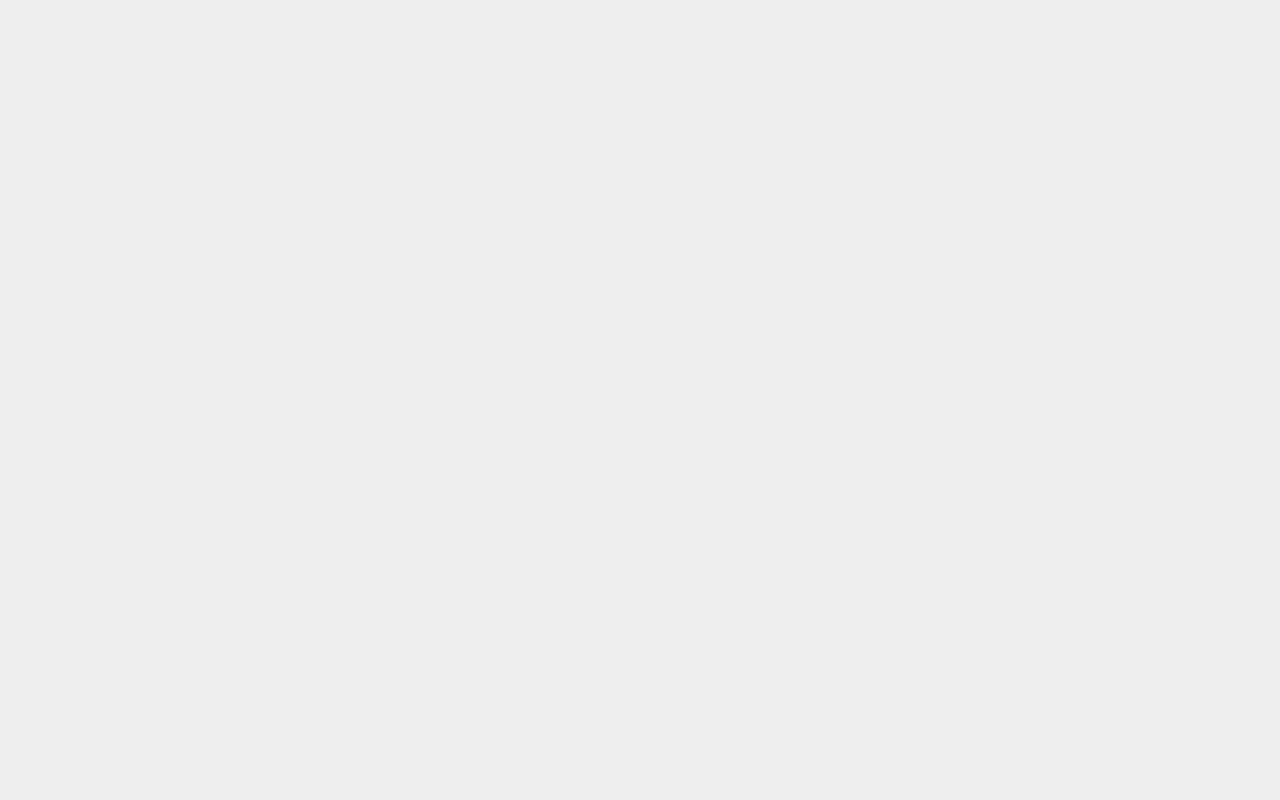
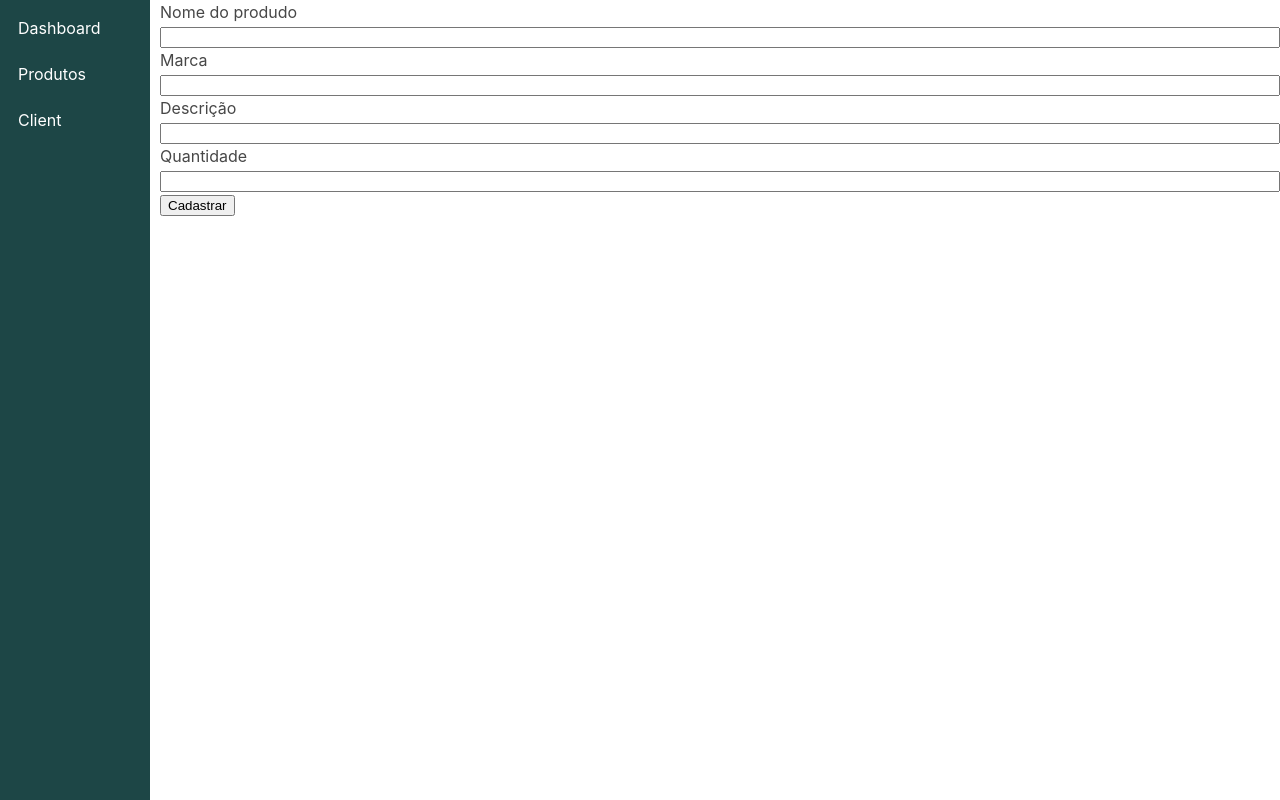
Before and after one commit to pamplona007/fs38-dc-projeto-react, a React (Vite) app: page /dashboard in a window 1280 px wide. Before the commit this address had no page. Built offline with nearby package versions, Linux system fonts and the light colour scheme.

Commit message:
Dashboard

```diff
--- a/package.json
+++ b/package.json
@@ -13,6 +13,7 @@
     "react": "^18.3.1",
     "react-dom": "^18.3.1",
     "react-router": "^7.0.1",
+    "react-router-dom": "^6.29.0",
     "swiper": "^11.1.14"
   },
   "devDependencies": {
--- /dev/null
+++ b/src/components/dashboard/menu/Menu.jsx
@@ -0,0 +1,15 @@
+import style from "./Menu.module.css";
+
+function Menu() {
+  return (
+    <>
+      <ul className={style.li}>
+        <li>Dashboard</li>
+        <li>Produtos</li>
+        <li>Client</li>
+      </ul>
+    </>
+  );
+}
+
+export default Menu;
--- /dev/null
+++ b/src/components/dashboard/menu/Menu.module.css
@@ -0,0 +1,14 @@
+ul {
+  list-style: none;
+  padding: 0;
+  display: flex;
+  flex-direction: column;
+  gap: 10px;
+  width: 100%;
+}
+
+ul li {
+  color: white;
+  padding: 6px 8px;
+  width: 100%;
+}
--- a/src/index.css
+++ b/src/index.css
@@ -37,6 +37,11 @@
   /* Tamanho FONTES */
 }
 
+* {
+  margin: 0;
+  box-sizing: border-box;
+}
+
 p,
 h1,
 h2,
--- a/src/main.jsx
+++ b/src/main.jsx
@@ -1,10 +1,12 @@
 import { StrictMode } from "react";
 import { createRoot } from "react-dom/client";
-import App from "./App.jsx";
+import { RouterProvider } from "react-router";
+import router from "./router/index";
+
 import "./index.css";
 
 createRoot(document.getElementById("root")).render(
   <StrictMode>
-    <App />
+    <RouterProvider router={router} />
   </StrictMode>
 );
--- /dev/null
+++ b/src/router/dashboard/dashboard-routes.jsx
@@ -0,0 +1,15 @@
+import Dashboard from "../../views/dashboard/Dashboard";
+import Home from "../../views/dashboard/home/Home";
+
+const dashboardRoutes = {
+  path: "/dashboard",
+  element: <Dashboard />,
+  children: [
+    {
+      path: "/dashboard",
+      element: <Home />,
+    },
+  ],
+};
+
+export default dashboardRoutes;
--- /dev/null
+++ b/src/router/index.jsx
@@ -0,0 +1,6 @@
+import { createBrowserRouter } from "react-router-dom";
+import dashboardRoutes from "./dashboard/dashboard-routes";
+
+const router = createBrowserRouter([dashboardRoutes]);
+
+export default router;
--- /dev/null
+++ b/src/views/dashboard/Dashboard.css
@@ -0,0 +1,19 @@
+.dashboard {
+  position: relative;
+  background-color: rgb(247, 247, 247);
+  & .sidebar {
+    box-sizing: border-box;
+    position: absolute;
+    width: 150px;
+    height: 100vh;
+    padding: 10px;
+    background-color: rgb(29, 70, 70);
+  }
+
+  & .content {
+    position: absolute;
+    right: 0;
+    width: calc(100% - 160px);
+    height: 100vh;
+  }
+}
--- /dev/null
+++ b/src/views/dashboard/Dashboard.jsx
@@ -0,0 +1,20 @@
+import { Outlet } from "react-router";
+import Menu from "../../components/dashboard/menu/Menu";
+import "./Dashboard.css";
+
+function Dashboard() {
+  return (
+    <>
+      <div className="dashboard">
+        <div className="sidebar">
+          <Menu />
+        </div>
+        <div className="content">
+          <Outlet />
+        </div>
+      </div>
+    </>
+  );
+}
+
+export default Dashboard;
--- /dev/null
+++ b/src/views/dashboard/home/Home.css
@@ -0,0 +1,30 @@
+.form-controller {
+  display: flex;
+  flex-direction: column;
+  gap: 6px;
+}
+
+.form {
+  display: grid;
+  grid-template: row (repeat());
+}
+
+.from-column {
+  width: 600px;
+  display: flex;
+  flex-shrink: 0;
+  flex-direction: column;
+  gap: 10px;
+}
+
+.row {
+  display: inline;
+}
+
+.col-1 {
+  width: calc(100% * 0.9);
+}
+
+input {
+  width: 100%;
+}
--- /dev/null
+++ b/src/views/dashboard/home/Home.jsx
@@ -0,0 +1,45 @@
+import "./Home.css";
+function Home() {
+  const addProduct = () => {
+    const formProduct = document.forms[0];
+    const formData = new FormData(formProduct);
+    const product = Object.fromEntries(formData);
+    console.log(product);
+    createProduc(product);
+  };
+
+  const createProduc = (product) => {
+    fetch("", {
+      method: "post",
+      body: JSON.stringify(product),
+    });
+  };
+
+  return (
+    <>
+      <form id="form-product">
+        <div className="form-controller row">
+          <label htmlFor="product_name">Nome do produdo</label>
+          <input type="text" name="product_name" />
+        </div>
+        <div className="form-controller row">
+          <label htmlFor="product_name">Marca</label>
+          <input type="text" name="brand" />
+        </div>
+        <div className="form-controller row">
+          <label htmlFor="product_name">Descrição</label>
+          <input type="text" name="description" />
+        </div>
+        <div className="form-controller row">
+          <label htmlFor="product_name">Quantidade</label>
+          <input type="text" name="quantity" />
+        </div>
+        <button type="button" onClick={addProduct}>
+          Cadastrar
+        </button>
+      </form>
+    </>
+  );
+}
+
+export default Home;
```
Also changed, not shown: src/router/dashboard/dashboard-routes-config.js (added, +11 -0 lines), 1 other file (tests, documents, lock files or other folders).
